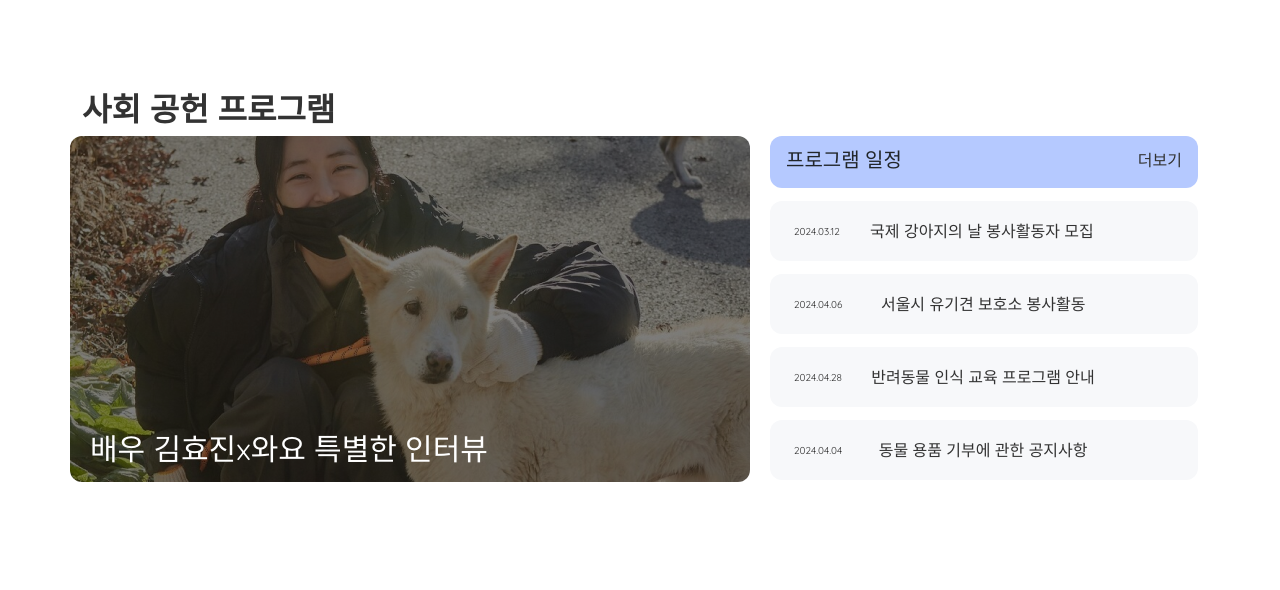
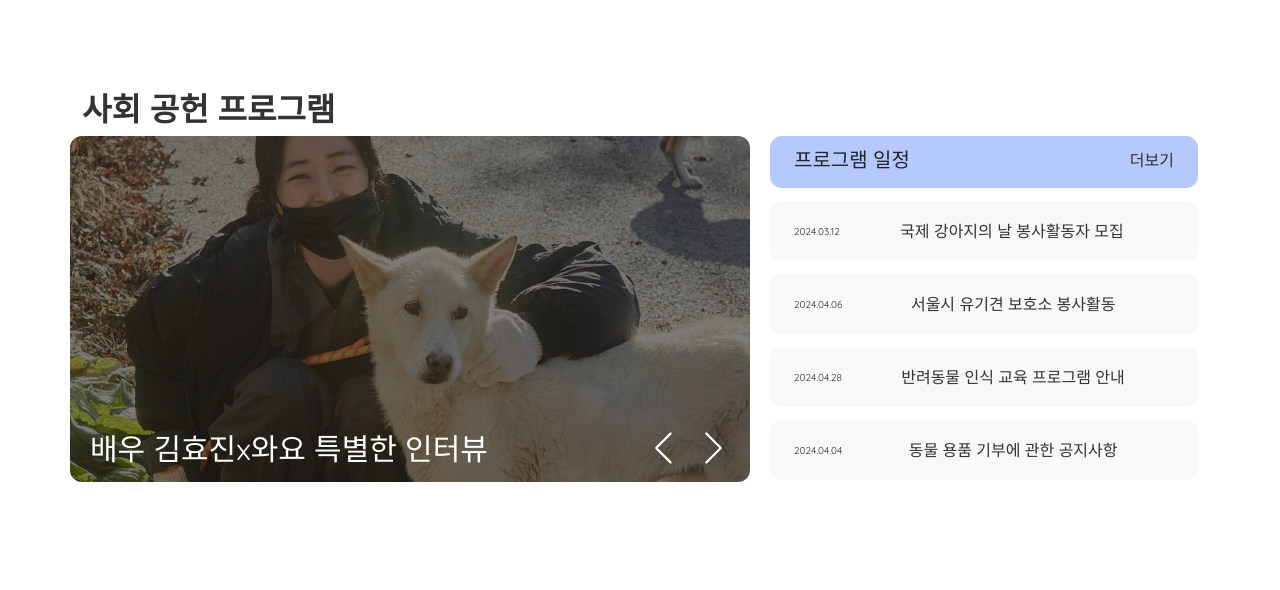
Before and after one commit to zueunjoeng/WAYO.react, a React (Create React App) app: page / in a window 1280 px wide. Shown: the part 920-1510 px from the top of the page. Built offline with nearby package versions, Linux system fonts and the light colour scheme.

Commit message:
[1.1.3]사회공헌DB수정, UI수정

```diff
--- a/src/commonui/socialui.js
+++ b/src/commonui/socialui.js
@@ -1,4 +1,25 @@
 import styled from 'styled-components';
+
+// export const SocialPro = styled.div`
+// width: 700px;
+// padding-left:0;
+// `;
+
+export const Socialdiv = styled.div`
+display: flex;
+justify-content: space-between;
+align-items: center;
+border-radius: 12px;
+background-color: #b5c9ff;
+padding: 0.5rem 1.5rem;
+margin-bottom: 13px;
+`;
+
+export const Socialul = styled.ul`
+list-style: none;
+padding-right:0;
+padding-left : 0;
+`;
 
 export const Sociala = styled.a`
     margin-bottom: 13px;
@@ -12,6 +33,35 @@ export const Sociala = styled.a`
     padding-left: 1.5rem;
 `;
 
-export const Socialspan = styled.a`
+export const Socialspan01 = styled.a`
 font-size: 10px;
 `
+export const Socialspan02 = styled.a`
+margin-right:-1.25rem;
+ &:hover{
+    text-decoration: underline;
+ }
+`
+export const Socialspan03 = styled.a`
+padding-right:1.5rem;
+padding-bottom:1.5rem;
+`
+
+
+// 스와이퍼 //
+
+export const Swieprdiv01 = styled.div`
+        position: absolute;
+        top: 0;
+        left: 0;
+        width: 700px;
+        height: 100%;
+        background-color: rgba(0, 0, 0, 0.5); /* 검정색에 투명도 조절 */
+`
+export const Swieprdiv02 = styled.div`
+    position: absolute;
+        left: 20px;
+        bottom: 10px;
+        color: white;
+        font-size: 30px;
+`
--- a/src/component/socialswip.js
+++ b/src/component/socialswip.js
@@ -2,6 +2,7 @@ import { Swiper, SwiperSlide } from 'swiper/react';
 import { Autoplay, Pagination, Navigation } from 'swiper/modules';
 import 'swiper/css';
 import socialDB from '../data/socialDB.json'
+import {Swieprdiv01,Swieprdiv02} from '../commonui/socialui'
 
 
 const Banner = () => {
@@ -20,9 +21,9 @@ const Banner = () => {
             {
               socialDB["swiper"].map((v, i) => (
 
-                  <SwiperSlide key={i} className={v.cls[0]}>
-                            <div className={v.cls[1]}></div>
-                            <div className={v.cls[2]}>{v.text}</div>
+                  <SwiperSlide key={i} className="swiper-slide">
+                            <Swieprdiv01></Swieprdiv01>
+                            <Swieprdiv02>{v.text}</Swieprdiv02>
                             <img src={v.src} />
                     </SwiperSlide>
                 ))
--- a/src/css/mainb.css
+++ b/src/css/mainb.css
@@ -5,7 +5,7 @@ section{padding-top: 65px !important;}
         height: 700px;}
 
         .mainbannerLeft {
-            padding: 160px 48px 84px 85px;
+            padding: 160px 48px 84px 73px;
         }
         .mainbanner_Video,
         .main_back,
--- a/src/css/social.css
+++ b/src/css/social.css
@@ -3,75 +3,33 @@
         text-decoration: none;
         color: black;
     }
+
     .sp_je {
         width: 700px;
     }
 
-    #jeSwiper {
+    .jeSwiper {
         font-family: Noto+Sans+KR;
         border-radius: 12px;
         margin-right: 20px;
         height: 346px;
         margin-bottom: 180px;
     }
-
-    .sp_text {
-        position: absolute;
-        left: 20px;
-        bottom: 10px;
-        color: white;
-        font-size: 30px;
-    }
-
-    .slide-overlay {
-        position: absolute;
-        top: 0;
-        left: 0;
-        width: 700px;
-        height: 100%;
-        background-color: rgba(0, 0, 0, 0.5); /* 검정색에 투명도 조절 */
-    }
-
     .swiper-button-next,
     .swiper-button-prev {
         position: absolute;
         color: white;
-        margin-top: 120px;
+        margin-top: 50px;
     }
 
     .swiper-button-prev {
-        left: 590px;
+        left: 580px;
+    }
+    .swiper-button-next{
+        left:630px;
     }
 
     .swiper-button-next::after,
     .swiper-button-prev::after {
         font-size: 2rem;
     }
-
-
-.box {
-    border-radius: 12px;
-    background-color: #b5c9ff;
-    padding: 8px 0;
-    margin-bottom: 13px;
-}
-
-.spNews {
-    list-style: none;
-}
-
-.libox {
-    height: 60px;
-    margin-bottom: 13px;
-    background-color: #f7f8fa;
-    border-radius: 12px;
-    padding-right: 10px;
-}
-
-.libox .sp-text {
-    font-size: 10px;
-}
-
-.libox .sp-style:hover {
-    text-decoration: underline;
-}
--- a/src/data/socialDB.json
+++ b/src/data/socialDB.json
@@ -1,17 +1,14 @@
 {
     "swiper" : [
         {
-            "cls" : ["swiper-slide", "slide-overlay", "sp_text"],
             "text" : "유기견 봉사활동",
             "src" : "/img/sp_volunteer.jpg"
         },
         {
-            "cls" : ["swiper-slide", "slide-overlay", "sp_text"],
             "text" : "배우 김효진x와요 특별한 인터뷰",
             "src" : "/img/sp_interview.jpg"
         },
         {
-            "cls" : ["swiper-slide", "slide-overlay", "sp_text"],
             "text" : "유기동물 보호소 산책봉사",
             "src" : "/img/sp_walkingvolunteer.jpg"
         }
@@ -19,45 +16,20 @@
 
     "schedule": [
       {
-        "href" :"javascript:void(0)",
         "date": "2024.03.12",
-        "event": "국제 강아지의 날 봉사활동자 모집",
-        "cls": [
-            "libox ps-4 d-flex justify-content-between align-items-center",
-            "sp-text",
-            "me-5 sp-style",
-            "px-2" ]
-
+        "event": "국제 강아지의 날 봉사활동자 모집"
       },
       {
         "date": "2024.04.06",
-        "event": "서울시 유기견 보호소 봉사활동",
-        "cls": [
-            "libox ps-4 d-flex justify-content-between align-items-center",
-            "sp-text",
-            "me-5 sp-style",
-            "px-2" ]
-
+        "event": "서울시 유기견 보호소 봉사활동"
       },
       {
         "date": "2024.04.28",
-        "event": "반려동물 인식 교육 프로그램 안내",
-        "cls": [
-            "libox ps-4 d-flex justify-content-between align-items-center",
-            "sp-text",
-            "me-5 sp-style",
-            "px-2" ]
-
+        "event": "반려동물 인식 교육 프로그램 안내"
       },
       {
         "date": "2024.04.04",
-        "event": "동물 용품 기부에 관한 공지사항",
-        "cls": [
-            "libox ps-4 d-flex justify-content-between align-items-center",
-            "sp-text",
-            "me-5 sp-style",
-            "px-2" ]
-
+        "event": "동물 용품 기부에 관한 공지사항"
       }
     ]
-  }
+}
--- a/src/layout/Social.js
+++ b/src/layout/Social.js
@@ -1,8 +1,8 @@
 import React from 'react';
 import socialDB from '../data/socialDB.json'
-import SocialSW from '../component/socialswip'
+import Socialswip from '../component/socialswip'
 import '../css/social.css'
-import {Sociala, Socialspan} from '../commonui/socialui'
+import {Socialdiv, Socialul, Sociala, Socialspan01,Socialspan02,Socialspan03} from '../commonui/socialui'
 
 function Social() {
 
@@ -13,9 +13,9 @@ function Social() {
                 <div className="row">
                     <div className="col d-flex p-0 sp_je">
                         {/* <!-- Swiper --> */}
-                        <div className="swiper mySwiper" id="jeSwiper">
+                        <div className="swiper mySwiper jeSwiper">
                             <div class="swiper-wrapper">
-                                <SocialSW></SocialSW>
+                                <Socialswip></Socialswip>
                             </div>
                         </div>
                             {/* <!-- 스와이퍼 이동버튼 --> */}
@@ -25,27 +25,27 @@ function Social() {
                     </div>
                     {/* <!-- 프로그램 일정 --> */}
                     <div className="col ps-0 sp_je" >
-                        <div className="d-flex justify-content-between align-items-center px-3 pe-3 box">
+                        <Socialdiv>
                             <h5 className="pt-1">프로그램 일정</h5>
                             <span className="pt-1"><a href="javascript:void(0)"><h6>더보기</h6></a></span>
-                        </div>
+                        </Socialdiv>
 
-                        <ul className="spNews px-0 pb-0">
+                        <Socialul>
                             {
                                 socialDB["schedule"].map((e, i)=>{
                                     return(
                                         <li>
-                                            <Sociala href={e.href}>
-                                                <Socialspan>{e.date}</Socialspan>
-                                                <span className={e.cls[2]}>{e.event}</span>
-                                                <span className={e.cls[3]}></span>
+                                            <Sociala href="javascript:void(0)">
+                                                <Socialspan01>{e.date}</Socialspan01>
+                                                <Socialspan02>{e.event}</Socialspan02>
+                                                <Socialspan03></Socialspan03>
                                             </Sociala>
 
                                         </li>
                                     )
                                 })
                             }
-                        </ul>
+                        </Socialul>
                     </div>
                 </div>
             </div>
```
